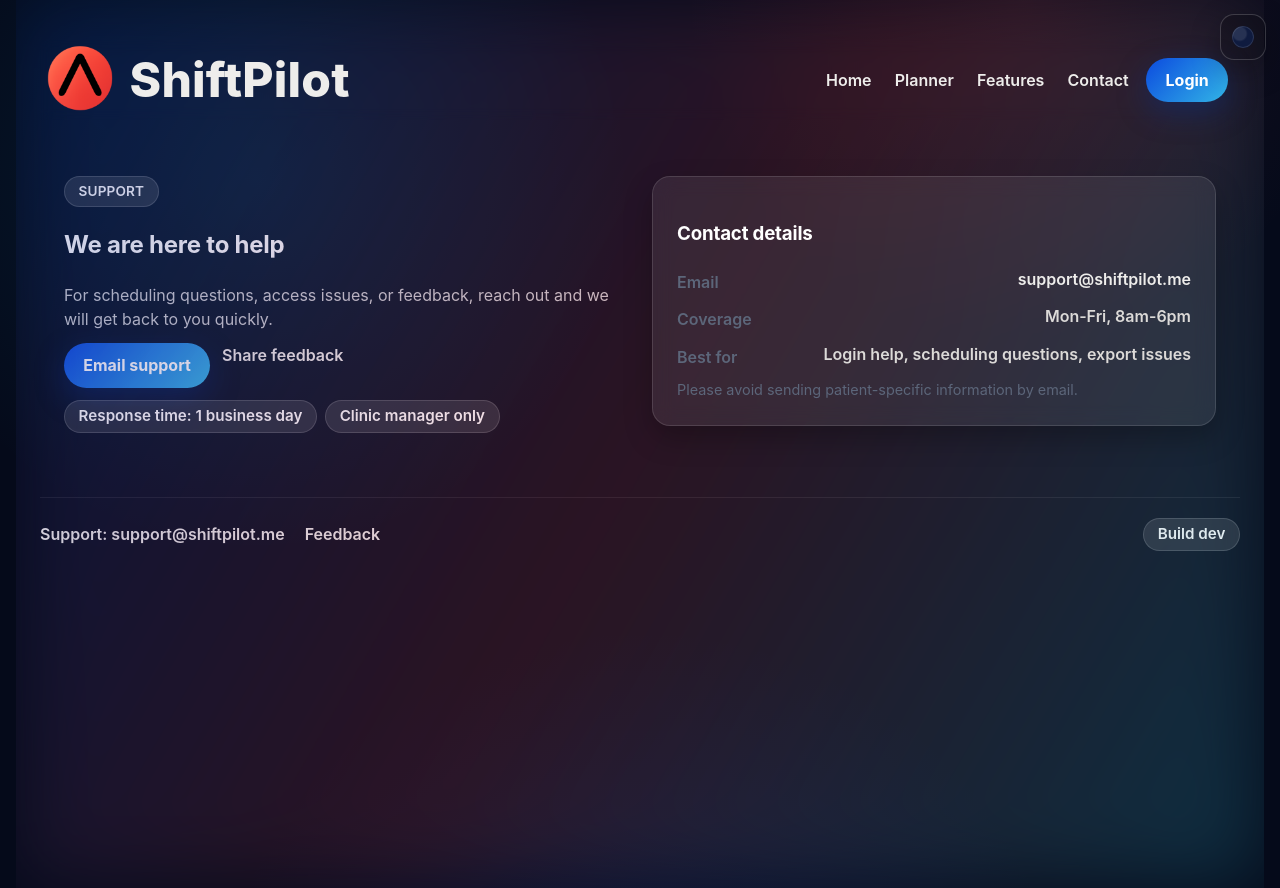
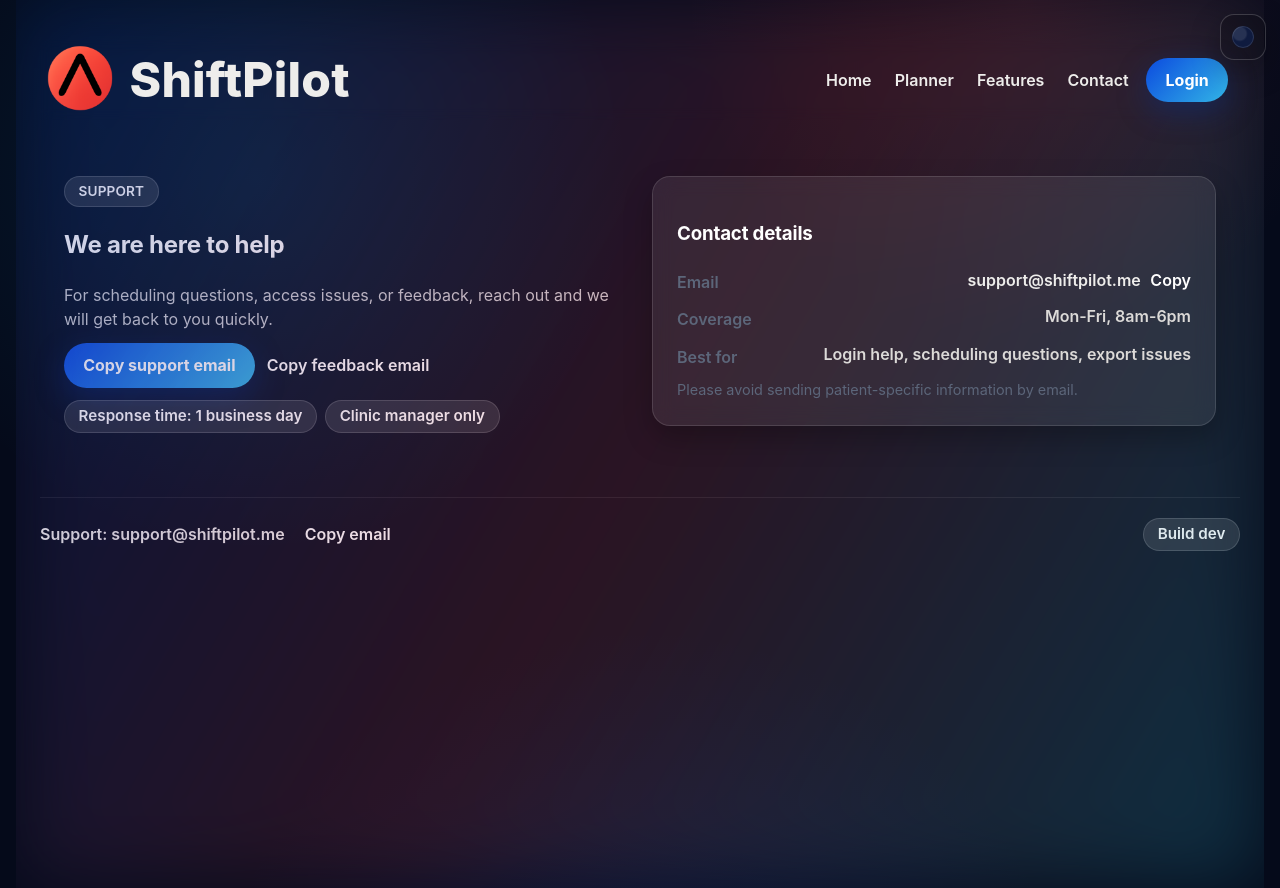
Before and after one commit to Coadjuvant/ShiftPilot, a React (Vite) app in the folder frontend/: page /contact in a window 1280 px wide. Built offline with nearby package versions, Linux system fonts and the light colour scheme; no server answers.

Commit message:
removed mailto links infavor for copy buttons

```diff
--- a/frontend/src/App.tsx
+++ b/frontend/src/App.tsx
@@ -8,6 +8,7 @@ import Contact from "./pages/Contact";
 import { clearStoredAuth, getStoredToken } from "./api/client";
 
 export default function App() {
+  const supportEmail = "support@shiftpilot.me";
   const [theme, setTheme] = useState<"light" | "dark">("dark");
   const [mobileOpen, setMobileOpen] = useState(false);
   const [isAuthed, setIsAuthed] = useState<boolean>(() => {
@@ -18,6 +19,7 @@ export default function App() {
     if (typeof window === "undefined") return "";
     return localStorage.getItem("auth_user") || "";
   });
+  const [supportCopyLabel, setSupportCopyLabel] = useState("Copy email");
   const location = useLocation();
   const syncAuthState = useCallback(() => {
     if (typeof window === "undefined") return;
@@ -74,6 +76,19 @@ export default function App() {
     setIsAuthed(false);
     setAuthUser("");
     window.location.href = "/";
+  };
+
+  const handleCopySupportEmail = async () => {
+    if (typeof window === "undefined") return;
+    const fallbackLabel = "Copy email";
+    try {
+      await navigator.clipboard.writeText(supportEmail);
+      setSupportCopyLabel("Copied");
+    } catch (err) {
+      console.warn("Failed to copy support email", err);
+      setSupportCopyLabel("Copy failed");
+    }
+    window.setTimeout(() => setSupportCopyLabel(fallbackLabel), 2000);
   };
 
   return (
@@ -153,8 +168,10 @@ export default function App() {
         <footer className="site-footer">
           <div className="site-footer__inner">
             <div className="site-footer__links">
-              <a href="mailto:support@shiftpilot.me">Support: support@shiftpilot.me</a>
-              <a href="mailto:support@shiftpilot.me?subject=ShiftPilot%20Feedback">Feedback</a>
+              <span>Support: {supportEmail}</span>
+              <button type="button" className="secondary-link" onClick={handleCopySupportEmail}>
+                {supportCopyLabel}
+              </button>
             </div>
             <div className="site-footer__meta">
               <span className="pill subtle">Build {versionLabel}</span>
--- a/frontend/src/pages/Contact.tsx
+++ b/frontend/src/pages/Contact.tsx
@@ -1,4 +1,27 @@
+import { useState } from "react";
+
 export default function Contact() {
+  const supportEmail = "support@shiftpilot.me";
+  const [supportCopyLabel, setSupportCopyLabel] = useState("Copy support email");
+  const [feedbackCopyLabel, setFeedbackCopyLabel] = useState("Copy feedback email");
+  const [detailCopyLabel, setDetailCopyLabel] = useState("Copy");
+
+  const copySupportEmail = async (
+    setLabel: (value: string) => void,
+    defaultLabel: string,
+    successLabel: string
+  ) => {
+    if (typeof window === "undefined") return;
+    try {
+      await navigator.clipboard.writeText(supportEmail);
+      setLabel(successLabel);
+    } catch (err) {
+      console.warn("Failed to copy support email", err);
+      setLabel("Copy failed");
+    }
+    window.setTimeout(() => setLabel(defaultLabel), 2000);
+  };
+
   return (
     <main className="app-shell contact-shell">
       <section className="contact-hero">
@@ -9,12 +32,20 @@ export default function Contact() {
             For scheduling questions, access issues, or feedback, reach out and we will get back to you quickly.
           </p>
           <div className="contact-actions">
-            <a className="primary-chip" href="mailto:support@shiftpilot.me?subject=ShiftPilot%20Support">
-              Email support
-            </a>
-            <a className="secondary-link" href="mailto:support@shiftpilot.me?subject=ShiftPilot%20Feedback">
-              Share feedback
-            </a>
+            <button
+              type="button"
+              className="primary-chip"
+              onClick={() => copySupportEmail(setSupportCopyLabel, "Copy support email", "Support email copied")}
+            >
+              {supportCopyLabel}
+            </button>
+            <button
+              type="button"
+              className="secondary-link"
+              onClick={() => copySupportEmail(setFeedbackCopyLabel, "Copy feedback email", "Feedback email copied")}
+            >
+              {feedbackCopyLabel}
+            </button>
           </div>
           <div className="contact-meta">
             <span className="pill subtle">Response time: 1 business day</span>
@@ -25,7 +56,16 @@ export default function Contact() {
           <h3>Contact details</h3>
           <div className="contact-row">
             <span className="muted">Email</span>
-            <a href="mailto:support@shiftpilot.me">support@shiftpilot.me</a>
+            <div className="contact-email">
+              <span>{supportEmail}</span>
+              <button
+                type="button"
+                className="secondary-link"
+                onClick={() => copySupportEmail(setDetailCopyLabel, "Copy", "Copied")}
+              >
+                {detailCopyLabel}
+              </button>
+            </div>
           </div>
           <div className="contact-row">
             <span className="muted">Coverage</span>
--- a/frontend/src/styles.css
+++ b/frontend/src/styles.css
@@ -395,7 +395,12 @@ button {
   border-top-color: rgba(15, 28, 61, 0.12);
 }
 
-.page-shell.light .site-footer__links a {
+.site-footer__links span {
+  color: var(--warm-1);
+}
+
+.page-shell.light .site-footer__links a,
+.page-shell.light .site-footer__links span {
   color: var(--deep-blue);
 }
 
@@ -453,6 +458,21 @@ button {
 }
 
 .page-shell.light .contact-row a {
+  color: var(--deep-blue);
+}
+
+.contact-email {
+  display: flex;
+  align-items: center;
+  gap: 0.6rem;
+  justify-content: flex-end;
+}
+
+.contact-email span {
+  color: var(--warm-1);
+}
+
+.page-shell.light .contact-email span {
   color: var(--deep-blue);
 }
 
@@ -1156,6 +1176,19 @@ table th {
   font-weight: 600;
 }
 
+button.secondary-link {
+  background: none;
+  border: none;
+  padding: 0;
+  min-height: auto;
+  box-shadow: none;
+}
+
+button.secondary-link:hover {
+  background: none;
+  box-shadow: none;
+}
+
 .page-shell.light .secondary-link {
   color: var(--deep-blue);
 }
```
